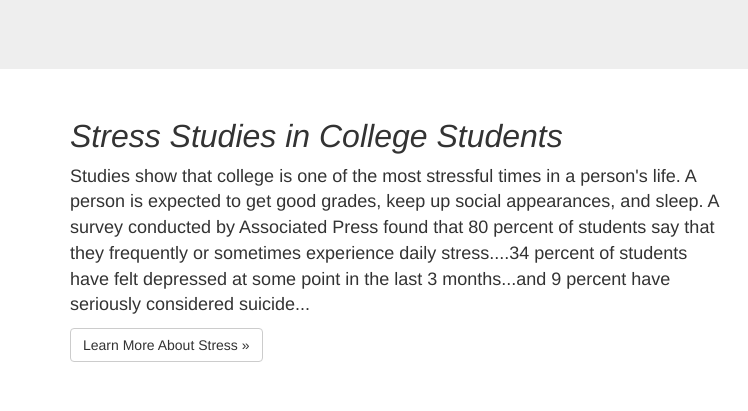
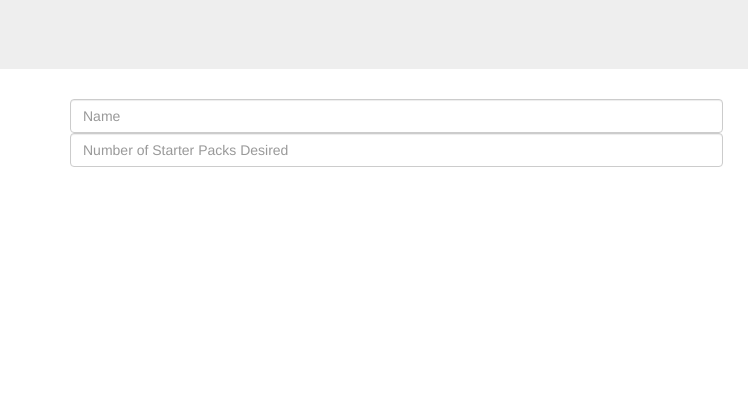
Before and after one commit to evb5226/visualize3D, a plain HTML site: page TheScienceOfStress.html in a window 1280 px wide. Shown: the part 161-572 px from the top of the page, 0-748 px from the left. Drawn offline with nearby package versions, Linux system fonts and the light colour scheme; a script that the page names is missing.

Commit message:
Update TheScienceOfStress.html

```diff
--- a/TheScienceOfStress.html
+++ b/TheScienceOfStress.html
@@ -66,10 +66,10 @@
       <!-- Example row of columns -->
 		<div class="row">
 			<div class="col-md-7">
-				<h1><font size="6"><i>Stress Studies in College Students</i></font></h1>
-				<p><font size="4">Studies show that college is one of the most stressful times in a person's life. A person is expected to get good grades, keep up social appearances, and sleep. A survey conducted by Associated Press found that 80 percent of students say that they frequently or sometimes experience daily stress....34 percent of students have felt depressed at some point in the last 3 months...and 9 percent have seriously considered suicide... </font></p>
-				<p><a class="btn btn-default" href="https://www.psychologytoday.com/blog/the-campus/201110/stress-in-college-students" role="button">Learn More About Stress &raquo;</a></p>
-
+			 <div class="form-group">
+        			<input type="text" placeholder="Name" name="account" class="form-control">
+        			<input type="integer" placeholder="Number of Starter Packs Desired" name="account" class="form-control">
+            		</div>
 			</div>
 			<div class="col-md-4">
 				<iframe width="420" height="315" src="https://www.youtube.com/embed/QSiMCluPFuY"></iframe>
```
